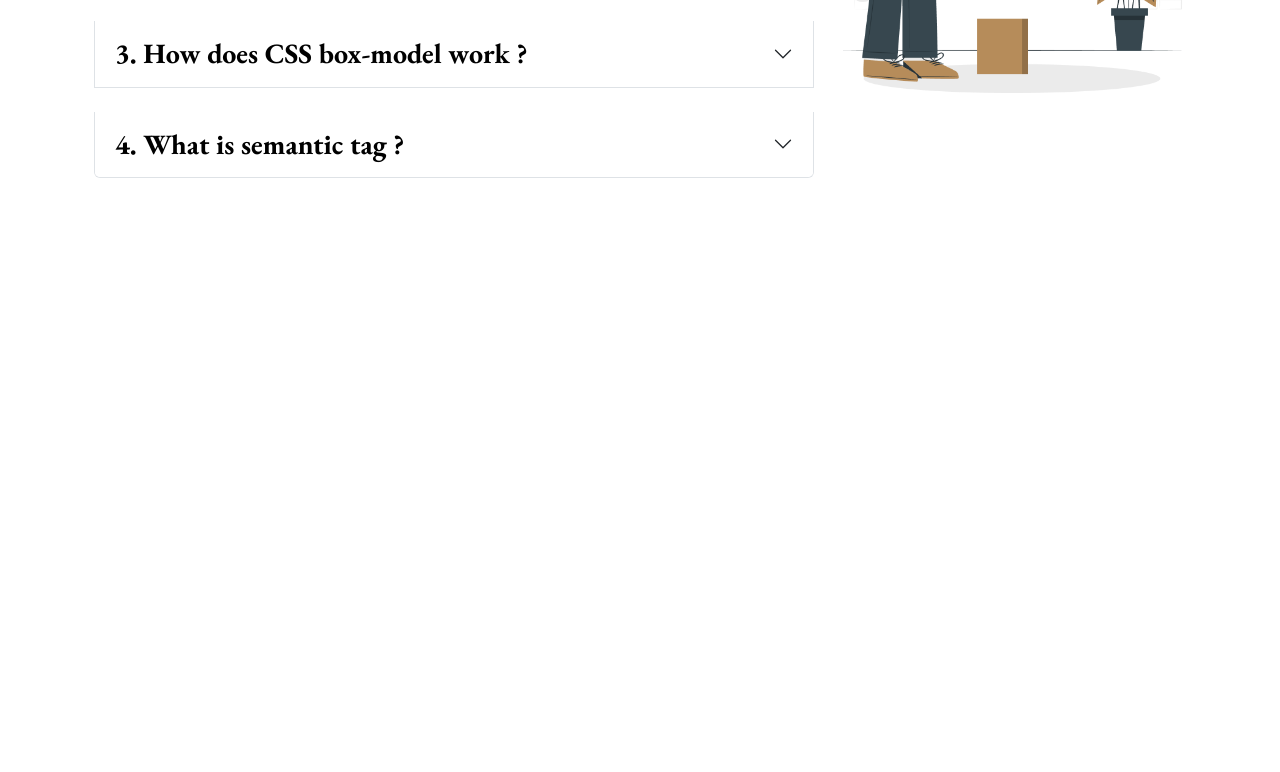
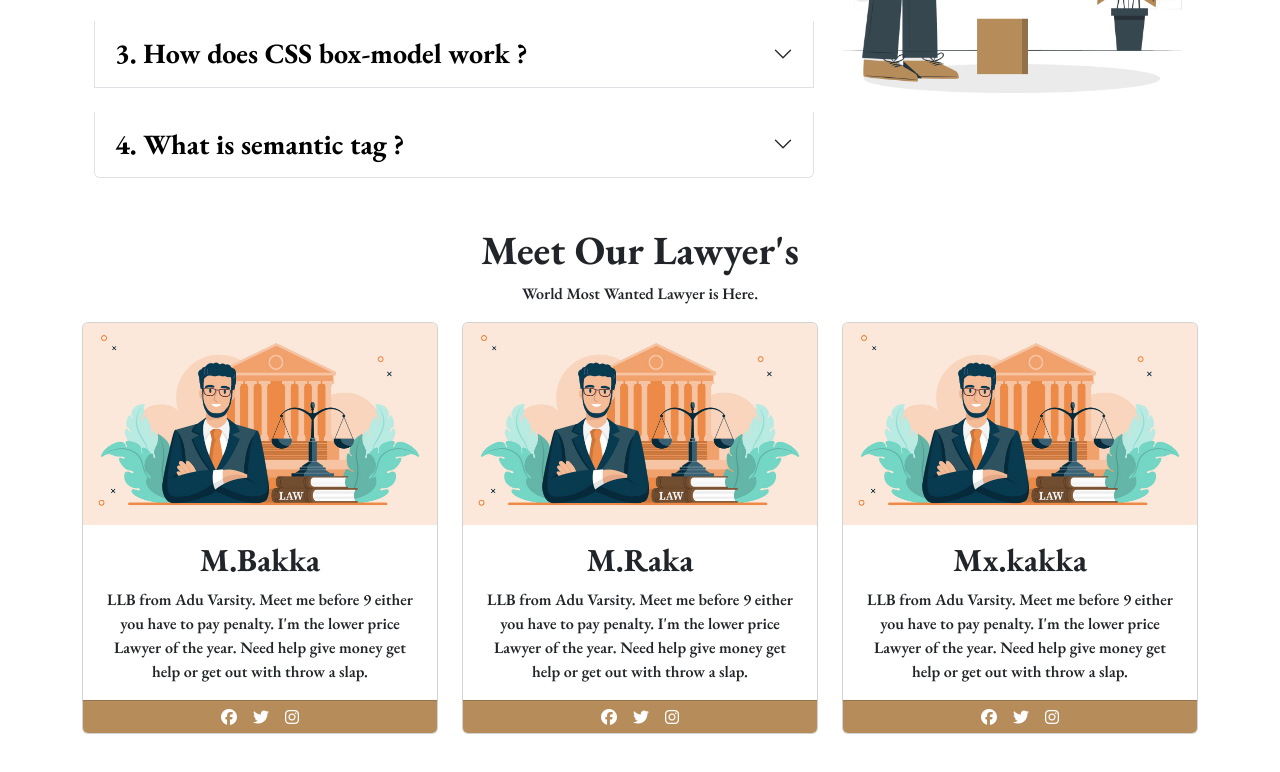
Before and after one commit to Shajib-Dv/legal-low-font-end, a plain HTML site: page index.html in a window 1280 px wide. Shown: the part 2694-3466 px from the top of the page. Before the commit the page ends 2920 px from the top, so only its background shows below. Drawn offline with nearby package versions, Linux system fonts and the light colour scheme; a web font is replaced by a local one.

Commit message:
bonus section done

```diff
--- a/index.html
+++ b/index.html
@@ -18,6 +18,11 @@
       integrity="sha384-GLhlTQ8iRABdZLl6O3oVMWSktQOp6b7In1Zl3/Jr59b6EGGoI1aFkw7cmDA6j6gD"
       crossorigin="anonymous"
     />
+    <!-- font font-awesome -->
+    <script
+      src="https://kit.fontawesome.com/eddb7def89.js"
+      crossorigin="anonymous"
+    ></script>
     <!-- Custom Styles -->
     <style>
       .lg-primary-font {
@@ -43,10 +48,10 @@
         background-repeat: no-repeat;
         background-position: center;
       }
-      .col {
+      .lg-col {
         transition: all 0.5s;
       }
-      .col:hover {
+      .lg-col:hover {
         background-color: #b9b4b47b;
         border-radius: 10px;
         transition: all 0.3s;
@@ -272,7 +277,7 @@
         </p>
 
         <div class="row row-cols-1 row-cols-md-3 g-4 mt-5">
-          <div class="col">
+          <div class="col lg-col">
             <div class="h-100 text-center p-4">
               <div class="h-25 d-flex justify-content-center">
                 <img
@@ -293,7 +298,7 @@
               </div>
             </div>
           </div>
-          <div class="col">
+          <div class="col lg-col">
             <div class="h-100 text-center p-4">
               <div class="h-25 d-flex justify-content-center">
                 <img
@@ -314,7 +319,7 @@
               </div>
             </div>
           </div>
-          <div class="col">
+          <div class="col lg-col">
             <div class="h-100 text-center p-4">
               <div class="h-25 d-flex justify-content-center">
                 <img
@@ -335,7 +340,7 @@
               </div>
             </div>
           </div>
-          <div class="col">
+          <div class="col lg-col">
             <div class="h-100 text-center p-4">
               <div class="h-25 d-flex justify-content-center">
                 <img
@@ -356,7 +361,7 @@
               </div>
             </div>
           </div>
-          <div class="col">
+          <div class="col lg-col">
             <div class="h-100 text-center p-4">
               <div class="h-25 d-flex justify-content-center">
                 <img
@@ -378,7 +383,7 @@
             </div>
           </div>
 
-          <div class="col">
+          <div class="col lg-col">
             <div class="h-100 text-center p-4">
               <div class="d-25 d-flex justify-content-center">
                 <img
@@ -664,6 +669,75 @@
           </div>
         </div>
       </section>
+
+      <!-- Bonus section  -->
+      <section class="my-5 text-center">
+        <h1 class="fw-bold">Meet Our Lawyer's</h1>
+        <p class="fw-semibold">World Most Wanted Lawyer is Here.</p>
+
+        <div class="row row-cols-1 row-cols-md-3 g-4">
+          <div class="col">
+            <div class="card h-100">
+              <img src="./images/lawer.webp" class="card-img-top" alt="..." />
+              <div class="card-body">
+                <h5 class="card-title fs-2 fw-bold">M.Bakka</h5>
+                <p class="card-text fw-semibold">
+                  LLB from Adu Varsity. Meet me before 9 either you have to pay
+                  penalty. I'm the lower price Lawyer of the year. Need help
+                  give money get help or get out with throw a slap.
+                </p>
+              </div>
+              <div
+                class="card-footer d-flex gap-3 justify-content-center lg-bg-primary"
+              >
+                <i class="fa-brands fa-facebook"></i>
+                <i class="fa-brands fa-twitter"></i>
+                <i class="fa-brands fa-instagram"></i>
+              </div>
+            </div>
+          </div>
+          <div class="col">
+            <div class="card h-100">
+              <img src="./images/lawer.webp" class="card-img-top" alt="..." />
+              <div class="card-body">
+                <h5 class="card-title fs-2 fw-bold">M.Raka</h5>
+                <p class="card-text fw-semibold">
+                  LLB from Adu Varsity. Meet me before 9 either you have to pay
+                  penalty. I'm the lower price Lawyer of the year. Need help
+                  give money get help or get out with throw a slap.
+                </p>
+              </div>
+              <div
+                class="card-footer d-flex gap-3 justify-content-center lg-bg-primary"
+              >
+                <i class="fa-brands fa-facebook"></i>
+                <i class="fa-brands fa-twitter"></i>
+                <i class="fa-brands fa-instagram"></i>
+              </div>
+            </div>
+          </div>
+          <div class="col">
+            <div class="card h-100">
+              <img src="./images/lawer.webp" class="card-img-top" alt="..." />
+              <div class="card-body">
+                <h5 class="card-title fs-2 fw-bold">Mx.kakka</h5>
+                <p class="card-text fw-semibold">
+                  LLB from Adu Varsity. Meet me before 9 either you have to pay
+                  penalty. I'm the lower price Lawyer of the year. Need help
+                  give money get help or get out with throw a slap.
+                </p>
+              </div>
+              <div
+                class="card-footer d-flex gap-3 justify-content-center lg-bg-primary"
+              >
+                <i class="fa-brands fa-facebook"></i>
+                <i class="fa-brands fa-twitter"></i>
+                <i class="fa-brands fa-instagram"></i>
+              </div>
+            </div>
+          </div>
+        </div>
+      </section>
     </main>
 
     <!-- footer section  -->
```
Also changed, not shown: images/lawer.webp (added).
